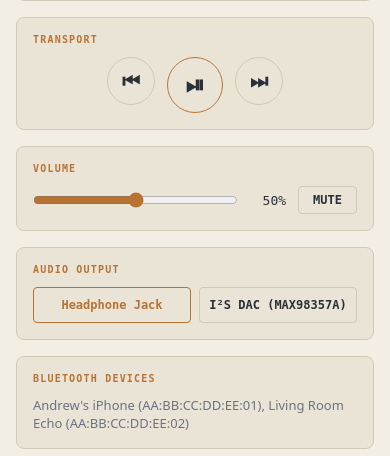
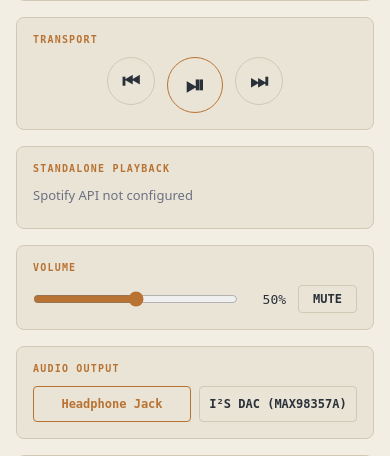
Before and after one commit to xorrbit/spotifoni, a Flask app: page / in a window 390 px wide. Shown: the part 239-695 px from the top of the page. Run offline with Flask 3, Linux system fonts and the light colour scheme.

Commit message:
Add standalone Spotify playback via Web API
Adds a "Standalone Playback" card to the web UI where users can paste a
Spotify playlist, album, or track URL to start playback without needing
a phone. Uses the Spotify Web API with OAuth2 to control the existing
raspotify device programmatically.

Co-Authored-By: Claude Opus 4.6 <noreply@anthropic.com>

```diff
--- a/web/app.py
+++ b/web/app.py
@@ -4,11 +4,13 @@
 import os
 import shutil
 import subprocess
-from flask import Flask, render_template, request, jsonify
+from flask import Flask, render_template, request, jsonify, redirect
+import spotify
 
 app = Flask(__name__)
 
 DEV_MODE = os.environ.get("SPOTIFONI_DEV") == "1" or not os.path.exists("/sys/firmware/devicetree/base/model")
+spotify.DEV_MODE = DEV_MODE
 
 ASOUND_CONF = "/etc/asound.conf"
 AUDIO_OUTPUTS = {
@@ -189,6 +191,48 @@ def set_audio_output():
     return jsonify({"ok": True, "current": key})
 
 
+@app.route("/api/spotify/status")
+def spotify_status():
+    return jsonify(spotify.get_status())
+
+
+@app.route("/api/spotify/auth")
+def spotify_auth():
+    url = spotify.get_auth_url()
+    if not url:
+        return jsonify({"error": "Spotify API not configured"}), 400
+    return redirect(url)
+
+
+@app.route("/api/spotify/callback")
+def spotify_callback():
+    code = request.args.get("code")
+    error = request.args.get("error")
+    if error:
+        return f"Authorization denied: {error}", 400
+    if not code:
+        return "Missing authorization code", 400
+    result = spotify.handle_callback(code)
+    if result is True:
+        return redirect("/")
+    return f"Authorization failed: {result}", 500
+
+
+@app.route("/api/spotify/play", methods=["POST"])
+def spotify_play():
+    url = request.json.get("url", "")
+    result = spotify.play_content(url)
+    if "error" in result:
+        return jsonify(result), 400
+    return jsonify(result)
+
+
+@app.route("/api/spotify/disconnect", methods=["POST"])
+def spotify_disconnect():
+    spotify.disconnect()
+    return jsonify({"ok": True})
+
+
 if __name__ == "__main__":
     port = 8080 if DEV_MODE else 80
     if DEV_MODE:
--- /dev/null
+++ b/web/spotify.py
@@ -0,0 +1,182 @@
+"""Spotify Web API client for standalone playback."""
+
+import json
+import os
+import re
+import subprocess
+import time
+
+DEV_MODE = False
+
+SCOPES = "user-read-playback-state user-modify-playback-state user-read-currently-playing"
+DEVICE_NAME = "Marconi 378"
+
+_PROD_CONFIG_PATH = "/opt/spotifoni/config/spotify_api.json"
+_PROD_CACHE_PATH = "/opt/spotifoni/data/.spotify_cache"
+_DEV_CONFIG_PATH = os.path.join(os.path.dirname(__file__), "..", "config", "spotify_api.json")
+_DEV_CACHE_PATH = os.path.join(os.path.dirname(__file__), "..", "data", ".spotify_cache")
+
+
+def _config_path():
+    return _DEV_CONFIG_PATH if DEV_MODE else _PROD_CONFIG_PATH
+
+
+def _cache_path():
+    return _DEV_CACHE_PATH if DEV_MODE else _PROD_CACHE_PATH
+
+
+def load_config():
+    try:
+        with open(_config_path()) as f:
+            cfg = json.load(f)
+        if cfg.get("client_id") and cfg.get("client_secret"):
+            return cfg
+    except (FileNotFoundError, json.JSONDecodeError):
+        pass
+    return None
+
+
+def _get_oauth_manager():
+    cfg = load_config()
+    if not cfg:
+        return None
+    from spotipy.oauth2 import SpotifyOAuth
+    from spotipy.cache_handler import CacheFileHandler
+    cache_dir = os.path.dirname(_cache_path())
+    os.makedirs(cache_dir, exist_ok=True)
+    return SpotifyOAuth(
+        client_id=cfg["client_id"],
+        client_secret=cfg["client_secret"],
+        redirect_uri=cfg.get("redirect_uri", "http://spotifoni.local/api/spotify/callback"),
+        scope=SCOPES,
+        cache_handler=CacheFileHandler(cache_path=_cache_path()),
+    )
+
+
+def get_auth_url():
+    if DEV_MODE:
+        return None
+    oauth = _get_oauth_manager()
+    if not oauth:
+        return None
+    return oauth.get_authorize_url()
+
+
+def handle_callback(code):
+    if DEV_MODE:
+        return True
+    oauth = _get_oauth_manager()
+    if not oauth:
+        return "Spotify API not configured"
+    try:
+        oauth.get_access_token(code)
+        return True
+    except Exception as e:
+        return str(e)
+
+
+def get_client():
+    if DEV_MODE:
+        return None
+    oauth = _get_oauth_manager()
+    if not oauth:
+        return None
+    token_info = oauth.cache_handler.get_cached_token()
+    if not token_info:
+        return None
+    import spotipy
+    return spotipy.Spotify(auth_manager=oauth)
+
+
+def get_status():
+    cfg = load_config()
+    if DEV_MODE:
+        return {"authenticated": True, "user": "dev_user", "config_present": cfg is not None}
+    if not cfg:
+        return {"authenticated": False, "user": None, "config_present": False}
+    sp = get_client()
+    if not sp:
+        return {"authenticated": False, "user": None, "config_present": True}
+    try:
+        me = sp.current_user()
+        return {"authenticated": True, "user": me.get("display_name", me["id"]), "config_present": True}
+    except Exception:
+        return {"authenticated": False, "user": None, "config_present": True}
+
+
+def parse_spotify_url(url):
+    if not url or not isinstance(url, str):
+        return None
+    url = url.strip()
+
+    m = re.match(r"^spotify:(playlist|album|track):([A-Za-z0-9]+)$", url)
+    if m:
+        return {"type": m.group(1), "uri": url}
+
+    m = re.match(r"https?://open\.spotify\.com/(playlist|album|track)/([A-Za-z0-9]+)", url)
+    if m:
+        content_type = m.group(1)
+        content_id = m.group(2)
+        return {"type": content_type, "uri": f"spotify:{content_type}:{content_id}"}
+
+    return None
+
+
+def find_device(sp):
+    try:
+        devices = sp.devices()
+        for d in devices.get("devices", []):
+            if d.get("name") == DEVICE_NAME:
+                return d
+    except Exception:
+        pass
+    return None
+
+
+def _restart_raspotify():
+    subprocess.run(["sudo", "systemctl", "restart", "raspotify"],
+                   capture_output=True, check=False)
+    time.sleep(5)
+
+
+def play_content(url):
+    if DEV_MODE:
+        parsed = parse_spotify_url(url)
+        if not parsed:
+            return {"error": "Invalid Spotify URL"}
+        return {"ok": True, "dev": "playback simulated", "uri": parsed["uri"]}
+
+    parsed = parse_spotify_url(url)
+    if not parsed:
+        return {"error": "Invalid Spotify URL. Paste a playlist, album, or track link from Spotify."}
+
+    sp = get_client()
+    if not sp:
+        return {"error": "Spotify account not connected. Click Connect to set up."}
+
+    device = find_device(sp)
+    if not device:
+        _restart_raspotify()
+        device = find_device(sp)
+    if not device:
+        return {"error": f"Device \"{DEVICE_NAME}\" not found. Make sure raspotify is running and the device has been connected to your Spotify account at least once."}
+
+    try:
+        if parsed["type"] == "track":
+            sp.start_playback(device_id=device["id"], uris=[parsed["uri"]])
+        else:
+            sp.start_playback(device_id=device["id"], context_uri=parsed["uri"])
+        return {"ok": True}
+    except Exception as e:
+        msg = str(e)
+        if "PREMIUM_REQUIRED" in msg or "403" in msg:
+            return {"error": "Spotify Premium is required for standalone playback."}
+        return {"error": f"Playback failed: {msg}"}
+
+
+def disconnect():
+    try:
+        os.remove(_cache_path())
+    except FileNotFoundError:
+        pass
+    return True
--- a/web/templates/index.html
+++ b/web/templates/index.html
@@ -66,6 +66,18 @@
   .transport .play-btn { width: 56px; height: 56px; font-size: 24px; border-color: var(--accent); }
   .mute-btn { font-size: 12px; }
   .mute-btn.muted { color: var(--err); border-color: var(--err); }
+  input[type=text] {
+    font-family: ui-monospace, monospace; font-size: 13px;
+    width: 100%; padding: 8px 10px; border-radius: 4px;
+    border: 1px solid var(--border); background: var(--bg);
+    color: var(--text); box-sizing: border-box;
+  }
+  input[type=text]::placeholder { color: var(--text-sec); }
+  input[type=text]:focus { outline: none; border-color: var(--accent); }
+  .play-form { display: flex; gap: 8px; }
+  .play-form input[type=text] { flex: 1; }
+  .spotify-info { font-size: 13px; color: var(--text-sec); margin-bottom: 8px; }
+  .spotify-error { font-size: 13px; color: var(--err); margin-top: 8px; }
 </style>
 
 <span class="eyebrow">Spotifoni</span>
@@ -82,6 +94,21 @@
     <button onclick="transport('previous')">&#9198;</button>
     <button class="play-btn" onclick="transport('play-pause')">&#9199;</button>
     <button onclick="transport('next')">&#9197;</button>
+  </div>
+</div>
+
+<div class="card" id="spotify-card">
+  <h2>Standalone Playback</h2>
+  <div id="spotify-status" class="spotify-info">Loading...</div>
+  <div id="spotify-connect" style="display:none;">
+    <button onclick="spotifyAuth()">Connect Spotify Account</button>
+  </div>
+  <div id="spotify-controls" style="display:none;">
+    <div class="play-form">
+      <input type="text" id="spotify-url" placeholder="Paste playlist, album, or track URL">
+      <button onclick="spotifyPlay()">Play</button>
+    </div>
+    <div id="spotify-error" class="spotify-error" style="display:none;"></div>
   </div>
 </div>
 
@@ -183,8 +210,54 @@ async function setOutput(key) {
   loadAudioOutput();
 }
 
+async function loadSpotifyStatus() {
+  try {
+    const r = await fetch('/api/spotify/status');
+    const d = await r.json();
+    const statusEl = document.getElementById('spotify-status');
+    const connectEl = document.getElementById('spotify-connect');
+    const controlsEl = document.getElementById('spotify-controls');
+    if (!d.config_present) {
+      statusEl.textContent = 'Spotify API not configured';
+      connectEl.style.display = 'none';
+      controlsEl.style.display = 'none';
+    } else if (!d.authenticated) {
+      statusEl.textContent = 'Account not connected';
+      connectEl.style.display = '';
+      controlsEl.style.display = 'none';
+    } else {
+      statusEl.textContent = 'Connected as ' + d.user;
+      connectEl.style.display = 'none';
+      controlsEl.style.display = '';
+    }
+  } catch (e) { console.error(e); }
+}
+function spotifyAuth() { window.location.href = '/api/spotify/auth'; }
+async function spotifyPlay() {
+  const input = document.getElementById('spotify-url');
+  const errEl = document.getElementById('spotify-error');
+  const url = input.value.trim();
+  if (!url) return;
+  errEl.style.display = 'none';
+  try {
+    const r = await fetch('/api/spotify/play', {method: 'POST',
+      headers: {'Content-Type': 'application/json'}, body: JSON.stringify({url})});
+    const d = await r.json();
+    if (d.error) {
+      errEl.textContent = d.error;
+      errEl.style.display = '';
+    } else {
+      input.value = '';
+    }
+  } catch (e) {
+    errEl.textContent = 'Request failed';
+    errEl.style.display = '';
+  }
+}
+
 loadStatus();
 loadDevices();
 loadAudioOutput();
+loadSpotifyStatus();
 setInterval(loadStatus, 10000);
 </script>
```
Also changed, not shown: readme.md, 4 other files.
